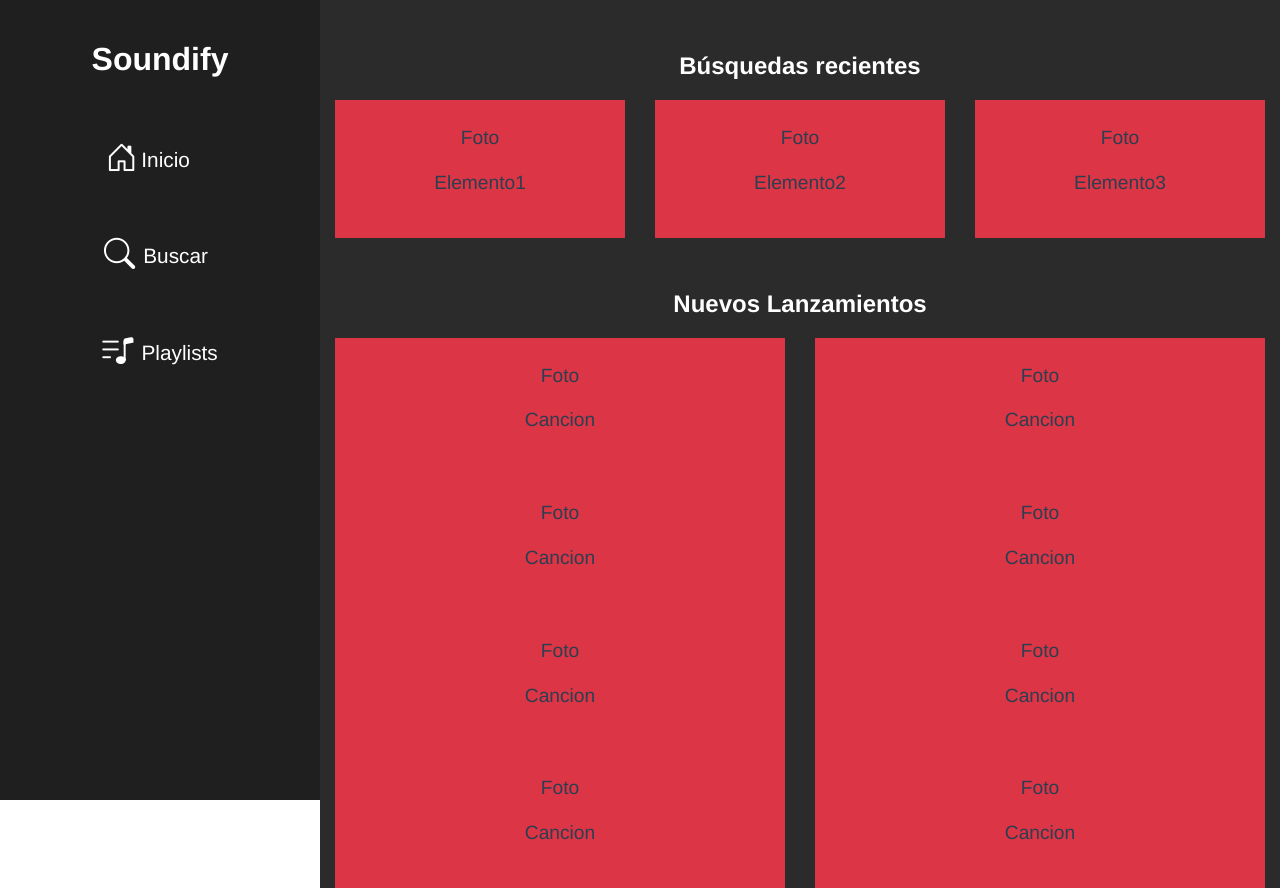
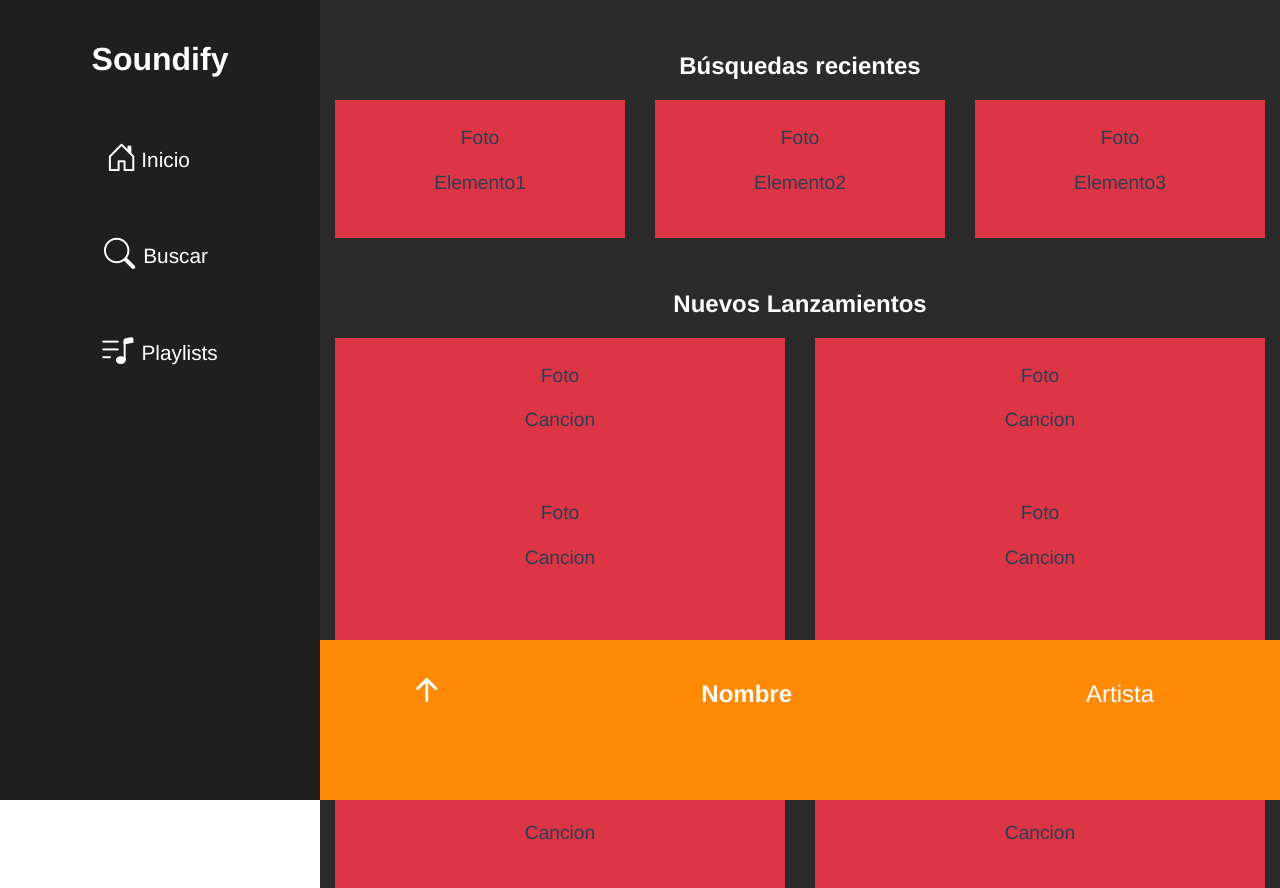
Before and after one commit to Darioorfano/Soundify, a Vue app: page /#/soundifyHome in a window 1280 px wide. Built offline with nearby package versions, Linux system fonts and the light colour scheme.

Commit message:
Se realizo modificaciones en Result y Searcher

```diff
--- a/src/App.vue
+++ b/src/App.vue
@@ -1,7 +1,6 @@
 <template>
 
   <div>
-
 
        <router-view/>
   </div>
--- a/src/components/NavMobile.vue
+++ b/src/components/NavMobile.vue
@@ -17,6 +17,7 @@ name:"NavMobile"
 <style  >
     #navMobile{
         background-color:rgb(230, 122, 0);
+
     }
 
 .icono{
--- /dev/null
+++ b/src/components/Player.vue
@@ -0,0 +1,85 @@
+<template >
+    <div>
+<!--Agregarle fixed-bottom para que cuando toque en la flecha hacia abajo del reproductor se posicione arriba del NavMobile-->
+<div class="row-fluid d-flex player">
+  <div class="col-2
+arrow-icon-column pt-3">
+
+<i class="bi bi-arrow-up-short"></i>
+
+  </div>
+<div class="col-4
+song-column">
+
+<p>Nombre</p>
+
+  </div>
+
+<div class="col-3 artist-column">
+
+<p>Artista</p>
+
+  </div>
+
+<div class="col-3 pt-4 resume-column">
+<i class="bi bi-caret-right"></i>
+
+</div>
+
+
+
+    <!--
+    <Song></Song>-->
+<!--
+<i class="bi bi-skip-start-fill"></i>
+<i class="bi bi-skip-end-fill"></i>
+-->
+    </div>
+    </div>
+</template>
+<script>
+
+export default {
+    name:"Player",
+    components:{
+
+    }
+}
+</script>
+<style>
+.player{
+
+    background-color:rgb(255, 138, 5);
+
+    height: 20vh;
+    position: fixed;
+    bottom: 0;
+    width: 100vw;
+}
+
+    .arrow-icon-column i{
+font-size: 3em;
+color:white;
+
+    }
+    .song-column p{
+        padding-top: 1.5em;
+        font-weight: bold;
+        font-size: 1.5em;
+color:white;
+
+    }
+    .artist-column p{
+padding-top: 1.5em;
+font-size: 1.5em;
+color:white;
+
+    }
+     .resume-column i{
+font-size: 2.5em;
+color:white;
+
+
+
+    }
+</style>
--- /dev/null
+++ b/src/components/Result.vue
@@ -0,0 +1,25 @@
+<template>
+    <div>
+        <h3>Resultados:</h3>
+    <table class="table">
+        <tr>
+            <th class="text-white">Nombre De La Cancion</th>
+            <th class="text-white">Imagen</th>
+            <th class="text-white">Duracion</th>
+            <th class="text-white">Artista</th>
+        </tr>
+
+    </table>
+    <div>{{datos}}</div>
+    </div>
+</template>
+<script>
+
+export default {
+    name:"Result",
+    props:['datos']
+}
+</script>
+<style>
+
+</style>
--- a/src/components/Searcher.vue
+++ b/src/components/Searcher.vue
@@ -3,22 +3,108 @@
     <form class="form-inline d-flex m-auto">
       <div class="input-group">
         <div class="input-group-prepend">
-          <i class="bi bi-search " id="lupaBuscador"></i>
+          <i class="bi bi-search" id="lupaBuscador" @keyup.enter="search" @click.prevent="search"></i>
         </div>
         <input
           type="text"
           id="searcher"
-          class="form-control"
+          class="form-control pl-5"
           placeholder="        Buscar Artistas o canciones"
         />
       </div>
+
     </form>
+    <Result :datos="{result}"></Result>
   </nav>
 </template>
 <script>
+import Result from "@/components/Result.vue"
 export default {
   name: "Searcher",
-};
+  components:{
+Result
+  },
+
+  data(){
+  return{
+    result:[]
+
+  }
+
+  },
+
+  methods:{
+
+search:async()=>{
+var url="https://cors-anywhere.herokuapp.com/https://api.deezer.com/search?q=";
+var searcher=document.querySelector("#searcher").value;
+console.log(searcher);
+//Llamamos a la variable url la cual almacena el link de busqueda, y con el searcher buscaria el valor ingresado del input
+url+=searcher;
+console.log(url)
+
+await fetch(url).then(response => {
+if(response.ok){
+console.log(response.json())
+return response.json()
+}else{
+return Promise.reject(response)
+}
+}).then(json => this.result = json.data)
+.catch(error => {
+console.log(error)
+})
+
+
+
+
+
+ /*
+try {
+  await fetch(url).then((response)=>
+this.result=response.json().data
+
+  )
+
+
+
+}catch (error) {
+  console.log(error)
+}
+*/
+
+
+
+
+
+}
+
+  }
+
+}
+
+/*
+search:async()=>{
+var url="https://cors-anywhere.herokuapp.com/https://api.deezer.com/search?q=";
+var searcher=document.querySelector("#searcher").value;
+console.log(searcher);
+//Llamamos a la variable url la cual almacena el link de busqueda, y con el searcher buscaria el valor ingresado del input
+url+=searcher;
+console.log(url)
+
+try{
+const res=await fetch(url)
+const data=await res.json()
+console.log(data.name)
+}catch(error){
+console.log(error)
+}
+
+
+  }
+*/
+
+
 </script>
 <!--Scoped sirve para que estos estilos apliquen unicamente a este componente-->
 <style>
@@ -34,7 +120,7 @@ export default {
   bottom: 0.2em;
   left: 0.5em;
   font-size: 1.2em;
-  z-index: 2;
+  z-index: 200;
   padding-right: 1em;
 }
 @media (min-width:576px){
--- a/src/views/SoundifyHome.vue
+++ b/src/views/SoundifyHome.vue
@@ -1,7 +1,6 @@
 <template >
   <div>
     <NavDesktop></NavDesktop>
-
 
     <main>
       <p class="pt-5 text-white recent-Search">Búsquedas recientes</p>
@@ -94,17 +93,21 @@
 
 
 
+     <Player></Player>
     </main>
+
     <NavMobile />
   </div>
 </template>
 <script>
 import NavMobile from "@/components/NavMobile.vue";
 import NavDesktop from "@/components/NavDesktop.vue";
+import Player from "@/components/Player.vue";
 export default {
   name: "SoundifyHome",
   components: {
-    NavMobile,NavDesktop
+    NavMobile,NavDesktop,
+  Player
   },
 };
 </script>
--- a/src/views/SoundifyPlaylists.vue
+++ b/src/views/SoundifyPlaylists.vue
@@ -18,7 +18,7 @@
           <div class="col-6">
             <Button
               bclass="btn btn-freeVersion crearNombreDePlaylist "
-              valueButton="Crear"
+              valueButton="Crear" @click="crearPlayList()"
             ></Button>
           </div>
         </div>
@@ -100,7 +100,11 @@
           <p>Foto</p>
         </div>
       </div>
+
+
+
     </main>
+
 
     <NavMobile></NavMobile>
   </div>
@@ -108,7 +112,7 @@
 <script>
 import Button from "@/components/Button.vue";
 import NavDesktop from "@/components/NavDesktop.vue";
-import NavMobile from "../components/NavMobile.vue";
+import NavMobile from "@/components/NavMobile.vue";
 
 export default {
   name: "SoundifySearch",
@@ -116,7 +120,9 @@ export default {
     Button,
     NavMobile,
     NavDesktop,
+
   },
+
 };
 </script>
 <style >
```
Also changed, not shown: src/components/PlayList.vue (added, +35 -0 lines), src/components/Song.vue (added, +16 -0 lines), src/views/SoundifySearch.vue (+7 -3 lines).
